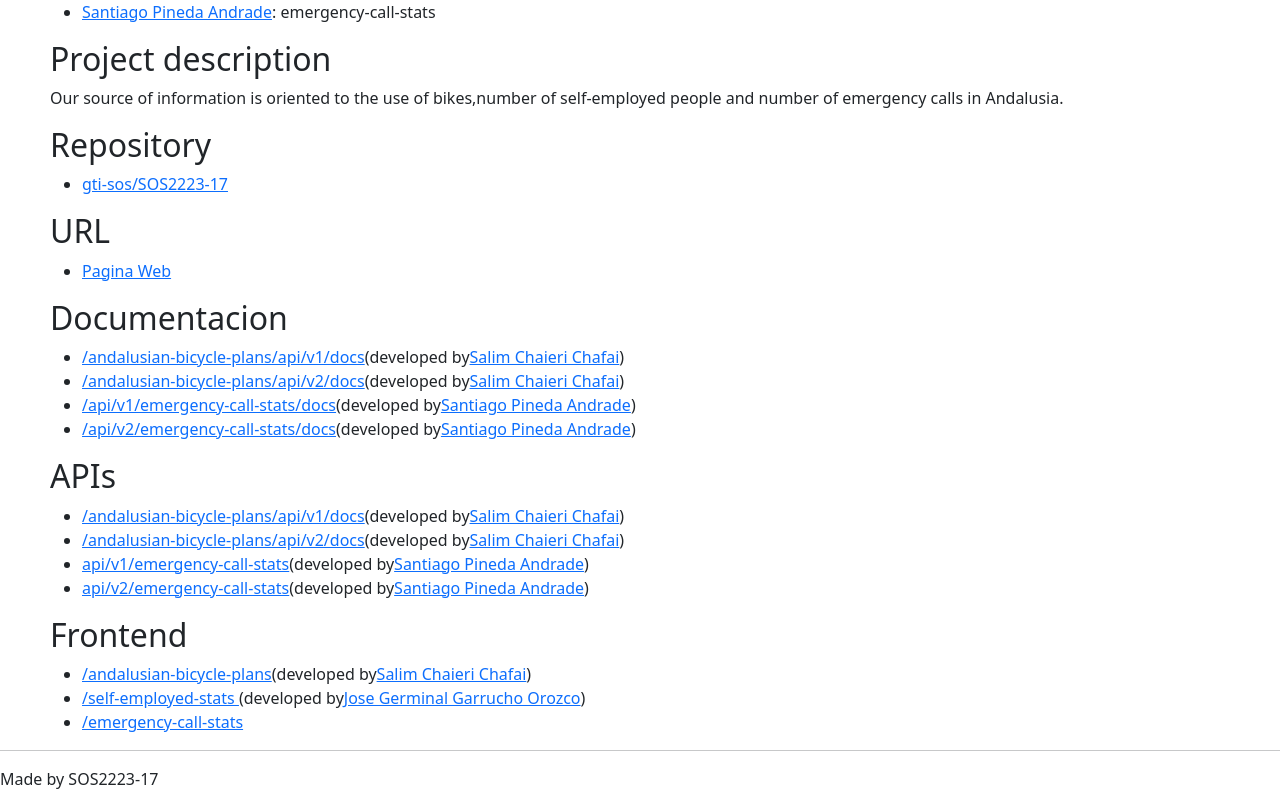
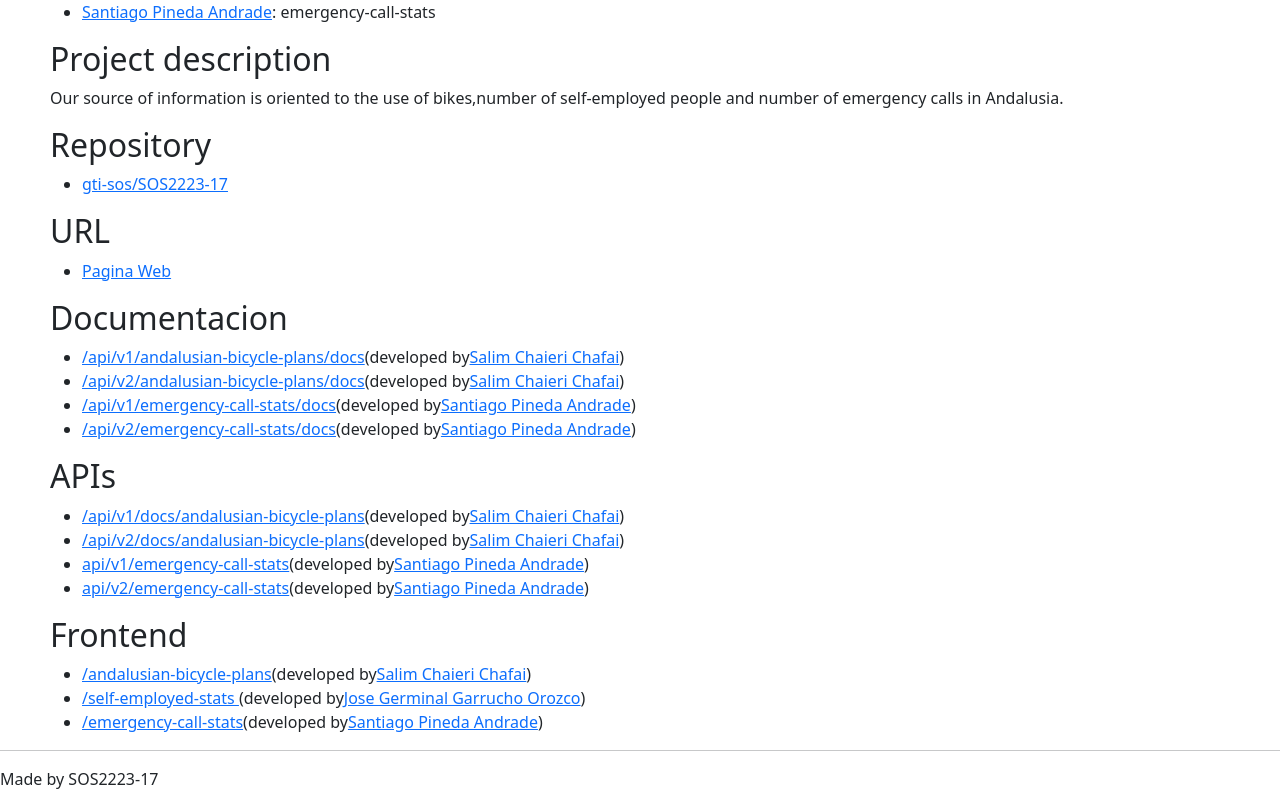
Before and after one commit to gti-sos/SOS2223-17, a SvelteKit app in the folder frontend/: page / in a window 1280 px wide. Shown: the part 267-1058 px from the top of the page. Built offline with nearby package versions, Linux system fonts and the light colour scheme.

Commit message:
uptodate

```diff
--- a/frontend/src/routes/+page.svelte
+++ b/frontend/src/routes/+page.svelte
@@ -39,8 +39,8 @@
         </ul>
         <h2>Documentacion</h2>
         <ul>
-            <li><a href="https://sos2223-17.ew.r.appspot.com/api/v1/andalusian-bicycle-plans/docs">/andalusian-bicycle-plans/api/v1/docs</a>(developed by<a href="https://github.com/salcha2">Salim Chaieri Chafai</a>)</li>
-            <li><a href="https://sos2223-17.ew.r.appspot.com/api/v2/andalusian-bicycle-plans/docs">/andalusian-bicycle-plans/api/v2/docs</a>(developed by<a href="https://github.com/salcha2">Salim Chaieri Chafai</a>)</li>
+            <li><a href="https://sos2223-17.ew.r.appspot.com/api/v1/andalusian-bicycle-plans/docs">/api/v1/andalusian-bicycle-plans/docs</a>(developed by<a href="https://github.com/salcha2">Salim Chaieri Chafai</a>)</li>
+            <li><a href="https://sos2223-17.ew.r.appspot.com/api/v2/andalusian-bicycle-plans/docs">/api/v2/andalusian-bicycle-plans/docs</a>(developed by<a href="https://github.com/salcha2">Salim Chaieri Chafai</a>)</li>
 
             <!-- <li><a href="https://sos2223-17.ew.r.appspot.com/api/v1/self-employed-stats/docs"(developed by<a href="https://github.com/Joseg0">Jose Germinal Garrucho Orozco</a>)</li> -->
             <li><a href="https://sos2223-17.ew.r.appspot.com/api/v1/emergency-call-stats/docs">/api/v1/emergency-call-stats/docs</a>(developed by<a href="https://github.com/sanpinand">Santiago Pineda Andrade</a>)</li>
@@ -49,8 +49,8 @@
 
         <h2>APIs</h2>
         <ul>
-            <li><a href="https://sos2223-17.ew.r.appspot.com/api/v1/andalusian-bicycle-plans">/andalusian-bicycle-plans/api/v1/docs</a>(developed by<a href="https://github.com/salcha2">Salim Chaieri Chafai</a>)</li>
-            <li><a href="https://sos2223-17.ew.r.appspot.com/api/v2/andalusian-bicycle-plans">/andalusian-bicycle-plans/api/v2/docs</a>(developed by<a href="https://github.com/salcha2">Salim Chaieri Chafai</a>)</li>
+            <li><a href="https://sos2223-17.ew.r.appspot.com/api/v1/andalusian-bicycle-plans">/api/v1/docs/andalusian-bicycle-plans</a>(developed by<a href="https://github.com/salcha2">Salim Chaieri Chafai</a>)</li>
+            <li><a href="https://sos2223-17.ew.r.appspot.com/api/v2/andalusian-bicycle-plans">/api/v2/docs/andalusian-bicycle-plans</a>(developed by<a href="https://github.com/salcha2">Salim Chaieri Chafai</a>)</li>
 
             <!-- <li><a href="https://sos2223-17.ew.r.appspot.com/api/v1/self-employed-stats/docs"(developed by<a href="https://github.com/Joseg0">Jose Germinal Garrucho Orozco</a>)</li> -->
 
@@ -62,7 +62,7 @@
         <ul>
             <li><a href="https://sos2223-17.ew.r.appspot.com/andalusian-bicycle-plans">/andalusian-bicycle-plans</a>(developed by<a href="https://github.com/salcha2">Salim Chaieri Chafai</a>)</li>
             <li><a href="https://sos2223-17.ew.r.appspot.com/self-employed-stats">/self-employed-stats </a>(developed by<a href="https://github.com/Joseg0">Jose Germinal Garrucho Orozco</a>)</li>
-            <li><a href="https://sos2223-17.ew.r.appspot.com/emergency-call-stats">/emergency-call-stats</a></li>
+            <li><a href="https://sos2223-17.ew.r.appspot.com/emergency-call-stats">/emergency-call-stats</a>(developed by<a href="https://github.com/sanpinand">Santiago Pineda Andrade</a>)</li>
         </ul>
     </section>
 </div>
```
